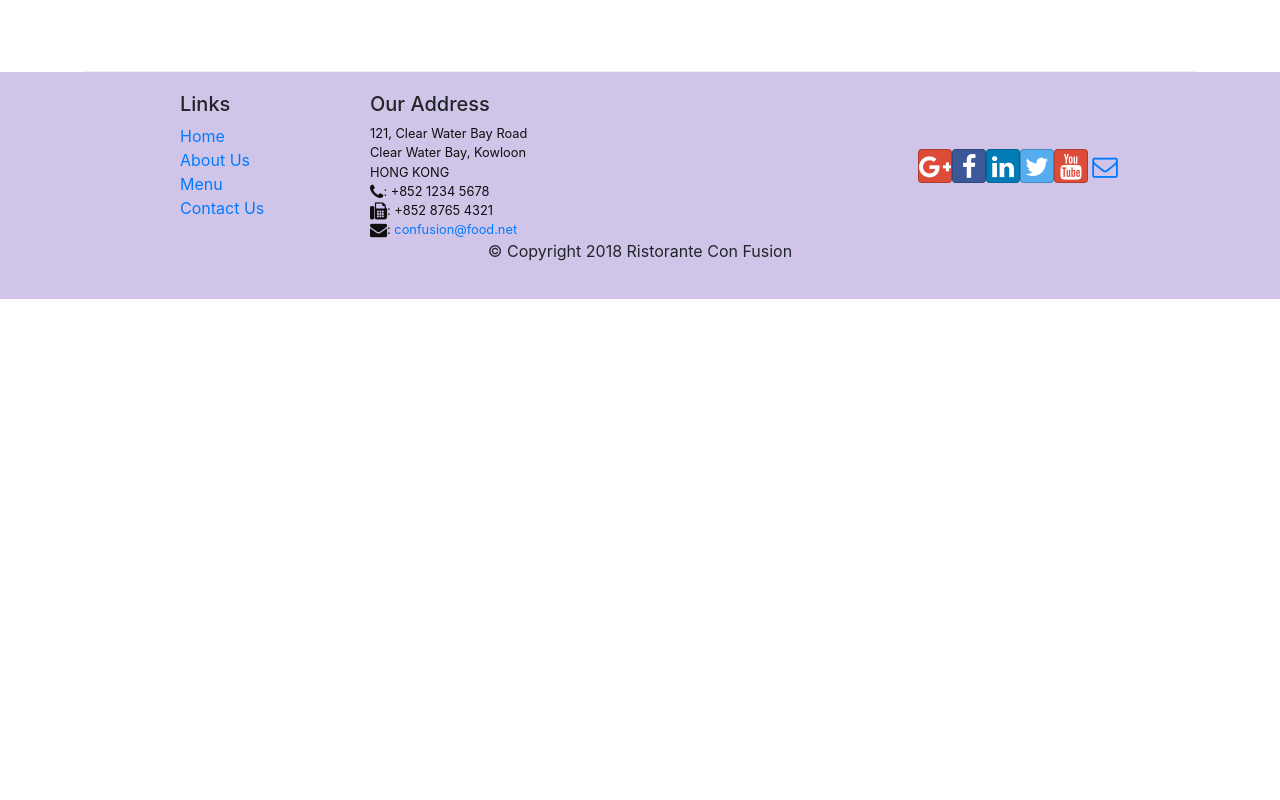
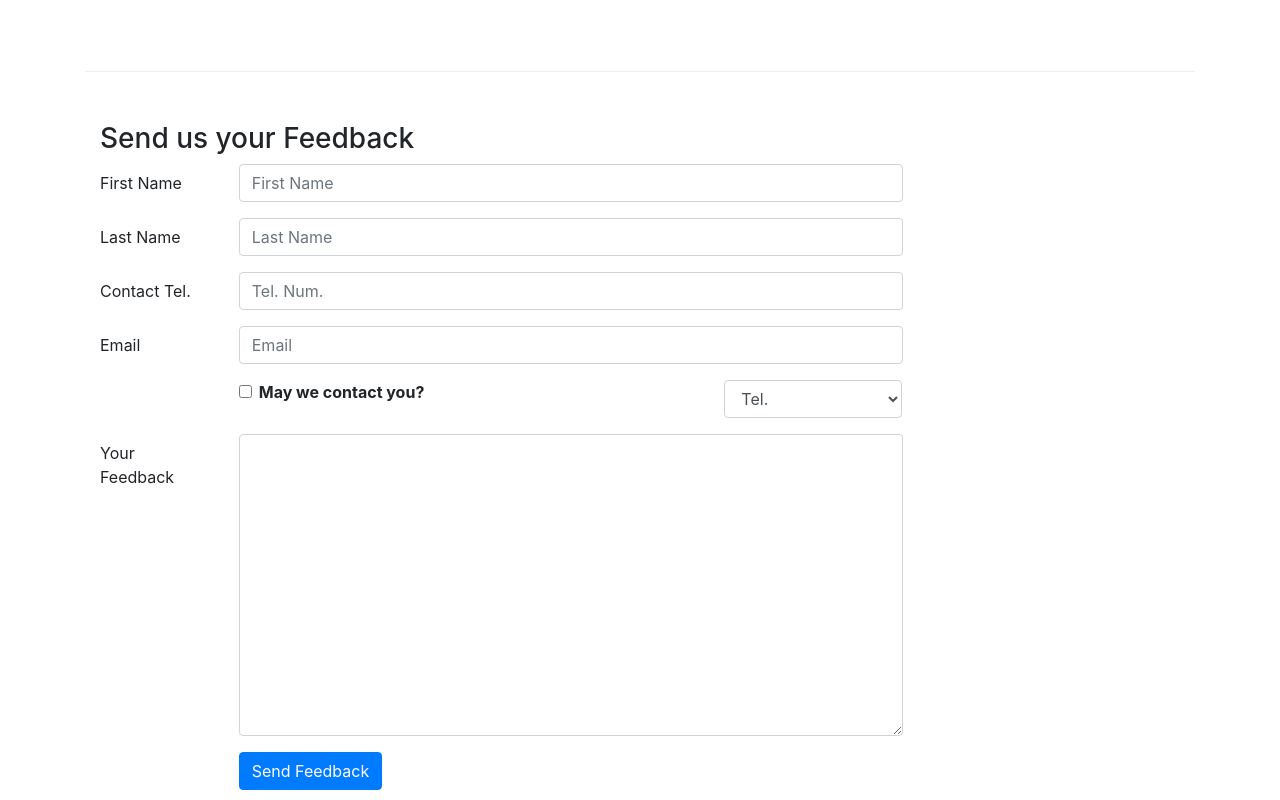
Before and after one commit to redavids/confusionreact, a React (Create React App) app: page /contactus in a window 1280 px wide. Shown: the part 800-1600 px from the top of the page. Before the commit the page ends 1099 px from the top, so only its background shows below. Built offline with nearby package versions, Linux system fonts and the light colour scheme.

Commit message:
controlled forms

```diff
--- a/src/components/ContactComponent.js
+++ b/src/components/ContactComponent.js
@@ -1,9 +1,43 @@
-import React from 'react';
-import { Breadcrumb, BreadcrumbItem } from 'reactstrap';
+import React, { Component } from 'react';
+import { Breadcrumb, BreadcrumbItem, Button, Form, FormGroup, Label, Input, Col} from 'reactstrap';
 import { Link } from 'react-router-dom';
 
+class Contact extends Component {
 
-function Contact(props) {
+    constructor(props) {
+        super(props);
+
+        this.state = {
+            firstname: '',
+            lastname: '',
+            telnum: '',
+            email: '',
+            agree: false,
+            contactType: 'Tel.',
+            message: ''
+        }
+        this.handleSubmit = this.handleSubmit.bind(this);
+        this.handleInputChange = this.handleInputChange.bind(this);
+    }
+
+    handleInputChange(event) {
+        const target = event.target;
+        const value = target.type === 'checkbox' ? target.checked : target.value;
+        const name = target.name;
+
+        this.setState({
+            [name]: value
+        });
+    }
+
+
+    handleSubmit(event) {
+        console.log('Current State is: ' + JSON.stringify(this.state));
+        alert('Current State is: ' + JSON.stringify(this.state));
+        event.preventDefault();
+    }
+
+    render () {
         return(
             <div className="container">
                 <div className="row">
@@ -42,8 +76,90 @@
                         </div>
                     </div>
                 </div>
+                <div className="row row-content">
+                    <div className="col-12">
+                        <h3>Send us your Feedback</h3>
+                    </div>
+                    <div className="col-12 col-md-9">
+                        <Form onSubmit={this.handleSubmit}>
+                            <FormGroup row>
+                                <Label htmlFor="firstname" md={2}>First Name</Label>
+                                <Col md={10}>
+                                    <Input type="text" id="firstname" name="firstname"
+                                        placeholder="First Name"
+                                        value={this.state.firstname}
+                                        onChange={this.handleInputChange} />
+                                </Col>
+                            </FormGroup>
+                            <FormGroup row>
+                                <Label htmlFor="lastname" md={2}>Last Name</Label>
+                                <Col md={10}>
+                                    <Input type="text" id="lastname" name="lastname"
+                                        placeholder="Last Name"
+                                        value={this.state.lastname}
+                                        onChange={this.handleInputChange} />
+                                </Col>
+                            </FormGroup>
+                            <FormGroup row>
+                                <Label htmlFor="telnum" md={2}>Contact Tel.</Label>
+                                <Col md={10}>
+                                    <Input type="tel" id="telnum" name="telnum"
+                                        placeholder="Tel. Num."
+                                        value={this.state.telnum}
+                                        onChange={this.handleInputChange} />
+                                </Col>
+                            </FormGroup>
+                            <FormGroup row>
+                                <Label htmlFor="email" md={2}>Email</Label>
+                                <Col md={10}>
+                                    <Input type="email" id="email" name="email"
+                                        placeholder="Email"
+                                        value={this.state.email}
+                                        onChange={this.handleInputChange} />
+                                </Col>
+                            </FormGroup >
+                            <FormGroup row>
+                                <Col md={{size: 6, offset: 2}}>
+                                    <FormGroup check>
+                                        <Label check>
+                                            <Input type="checkbox" name="agree"
+                                                checked={this.state.agree}
+                                                onChange={this.handleInputChange} /> {' '}
+                                                <strong>May we contact you?</strong>
+                                        </Label>
+                                    </FormGroup>
+                                </Col>
+                                <Col md={{size: 3, offset: 1}}>
+                                    <Input type="select" name="contactType"
+                                        value={this.state.contactType}
+                                        onChange={this.handleInputChange}>
+                                        <option>Tel.</option>
+                                        <option>Email</option>
+                                    </Input>
+                                </Col>
+                            </FormGroup>
+                            <FormGroup row>
+                                <Label htmlFor="message" md={2}>Your Feedback</Label>
+                                <Col md={10}>
+                                    <Input type="textarea" id="message" name="message"
+                                        rows="12"
+                                        value={this.state.message}
+                                        onChange={this.handleInputChange} />
+                                </Col>
+                            </FormGroup >
+                            <FormGroup row>
+                                <Col md={{size: 10, offset: 2}}>
+                                    <Button type="submit" color="primary">
+                                        Send Feedback
+                                    </Button>
+                                </Col>
+                            </FormGroup >
+                        </Form>
+                    </div>
+                </div>
             </div>
         );
     }
+}
 
 export default Contact;
```
Lines whose indentation alone changed are shown as unchanged.
